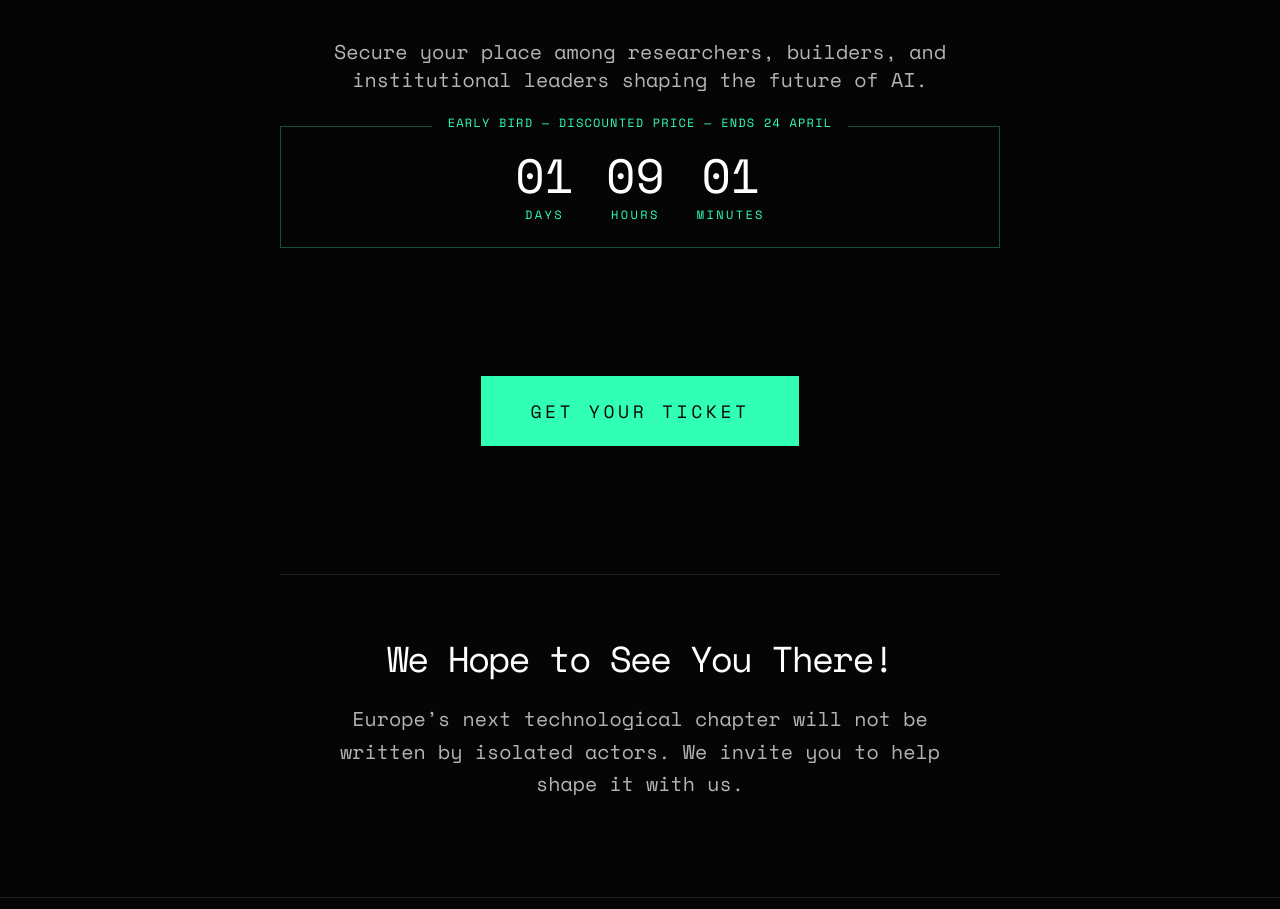
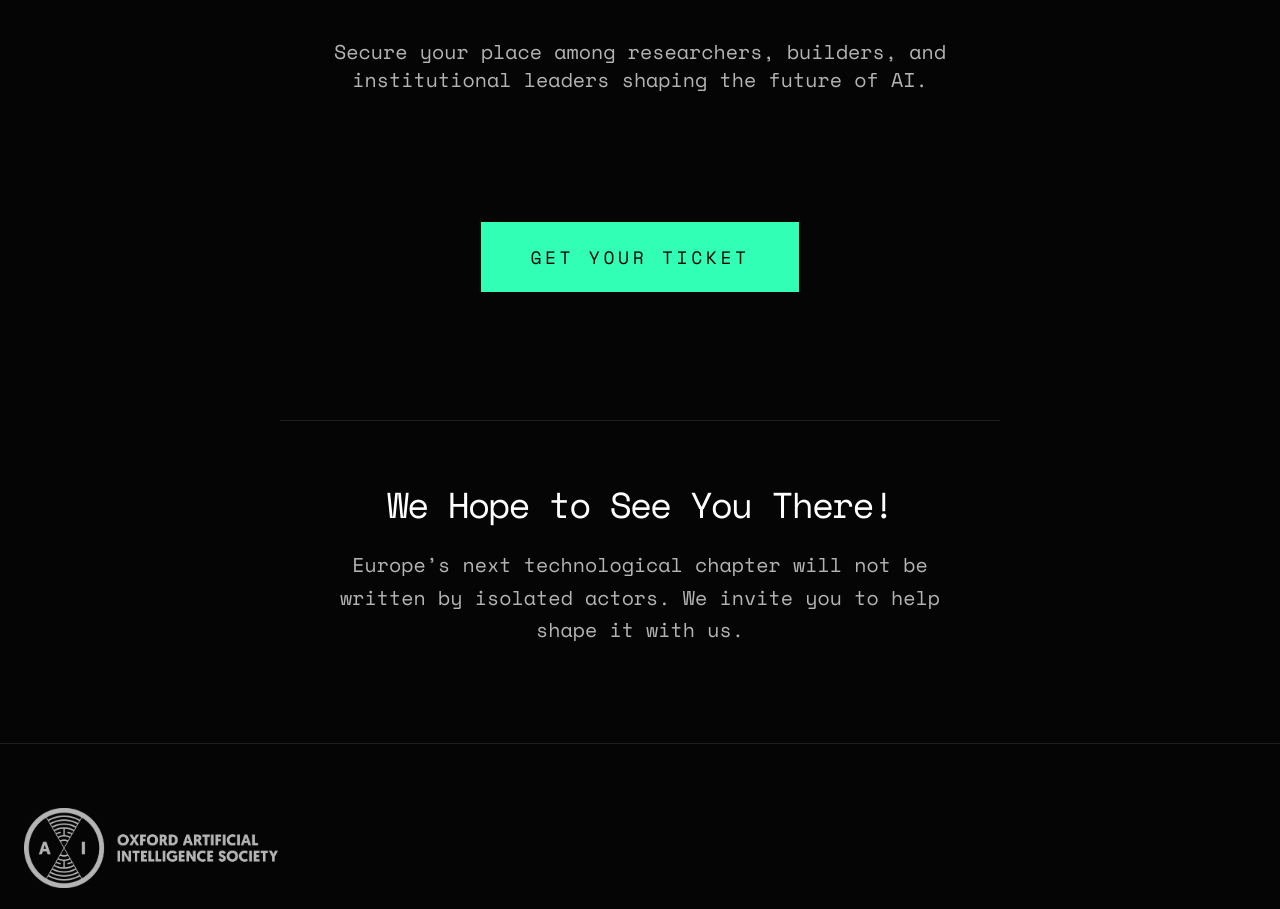
Before and after one commit to oxai/ai-forum, a React (Vite) app: page / in a window 1280 px wide. Shown: the part 8577-9486 px from the top of the page. Built offline with nearby package versions, Linux system fonts and the light colour scheme.

Commit message:
update: remove early bird notice

```diff
--- a/src/components/sections/Apply.tsx
+++ b/src/components/sections/Apply.tsx
@@ -1,5 +1,4 @@
 import { Button } from '@/components/ui/Button';
-import { CountdownTimer } from '@/components/ui/CountdownTimer';
 import { FadeIn } from '@/components/ui/FadeIn';
 import { EVENT } from '@/content';
 
@@ -14,12 +13,6 @@ export function Apply() {
           <p className="text-white/70 text-xl font-light">
             Secure your place among researchers, builders, and institutional leaders shaping the future of AI.
           </p>
-          <div className="mt-8 border border-turquoise/30 px-8 py-6 flex flex-col items-center gap-4 relative">
-            <span className="absolute -top-3 left-1/2 -translate-x-1/2 bg-rich-black px-4 font-mono text-xs tracking-widest text-turquoise whitespace-nowrap">
-              EARLY BIRD — DISCOUNTED PRICE — ENDS 24 APRIL
-            </span>
-            <CountdownTimer targetIso={EVENT.earlyBirdDeadlineIso} size="sm" hideSeconds />
-          </div>
         </div>
 
         <div className="relative flex justify-center">
--- a/src/data/event.ts
+++ b/src/data/event.ts
@@ -6,7 +6,6 @@ export const EVENT = {
   dateLabel: 'Saturday 30 May 2026 · Mathematical Institute, Oxford',
   /** Used by the countdown timer. */
   startIso: '2026-05-30T09:00:00Z',
-  earlyBirdDeadlineIso: '2026-04-24T23:59:59Z',
   venueUrl: 'https://maps.google.com/?q=Mathematical+Institute+University+of+Oxford',
   applyFormUrl: 'https://luma.com/aiforum',
   aboutUrl: 'https://www.oxai.org/about-us',
```
